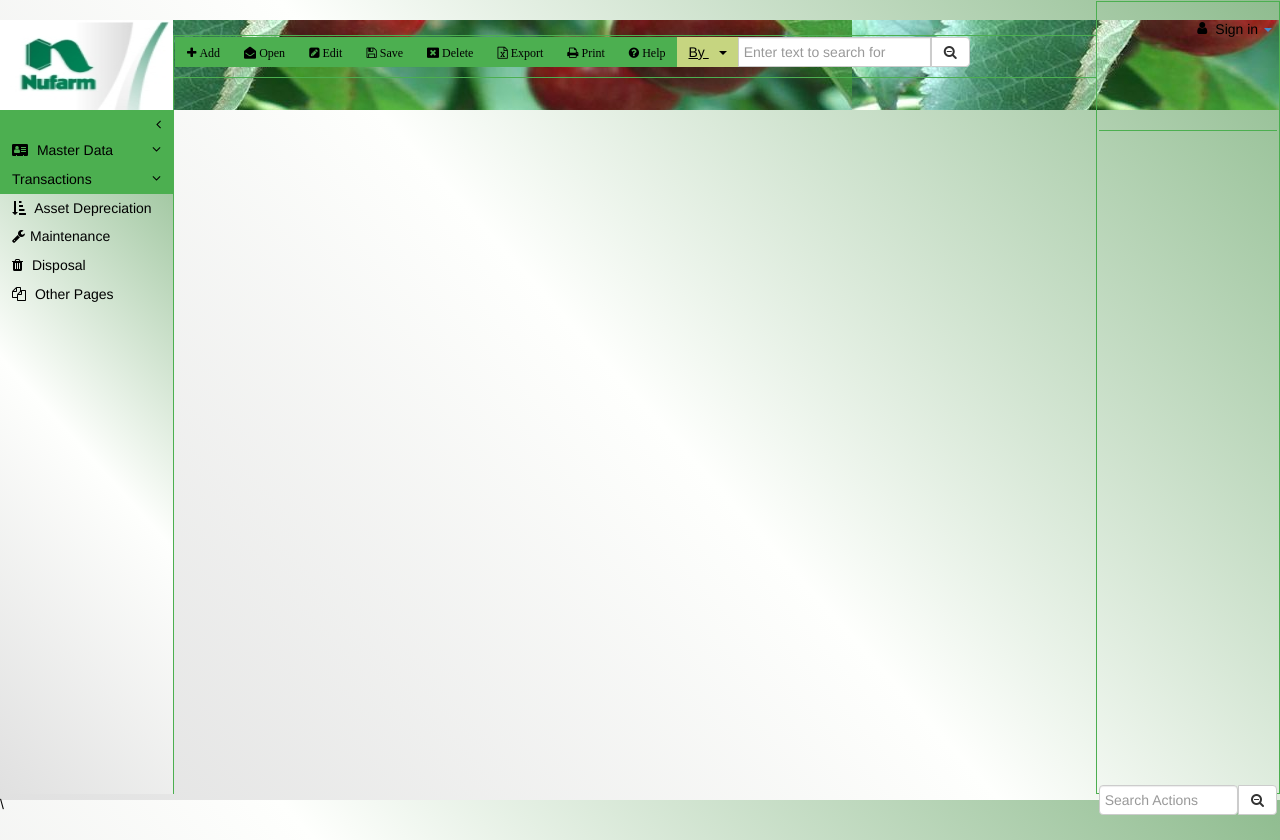
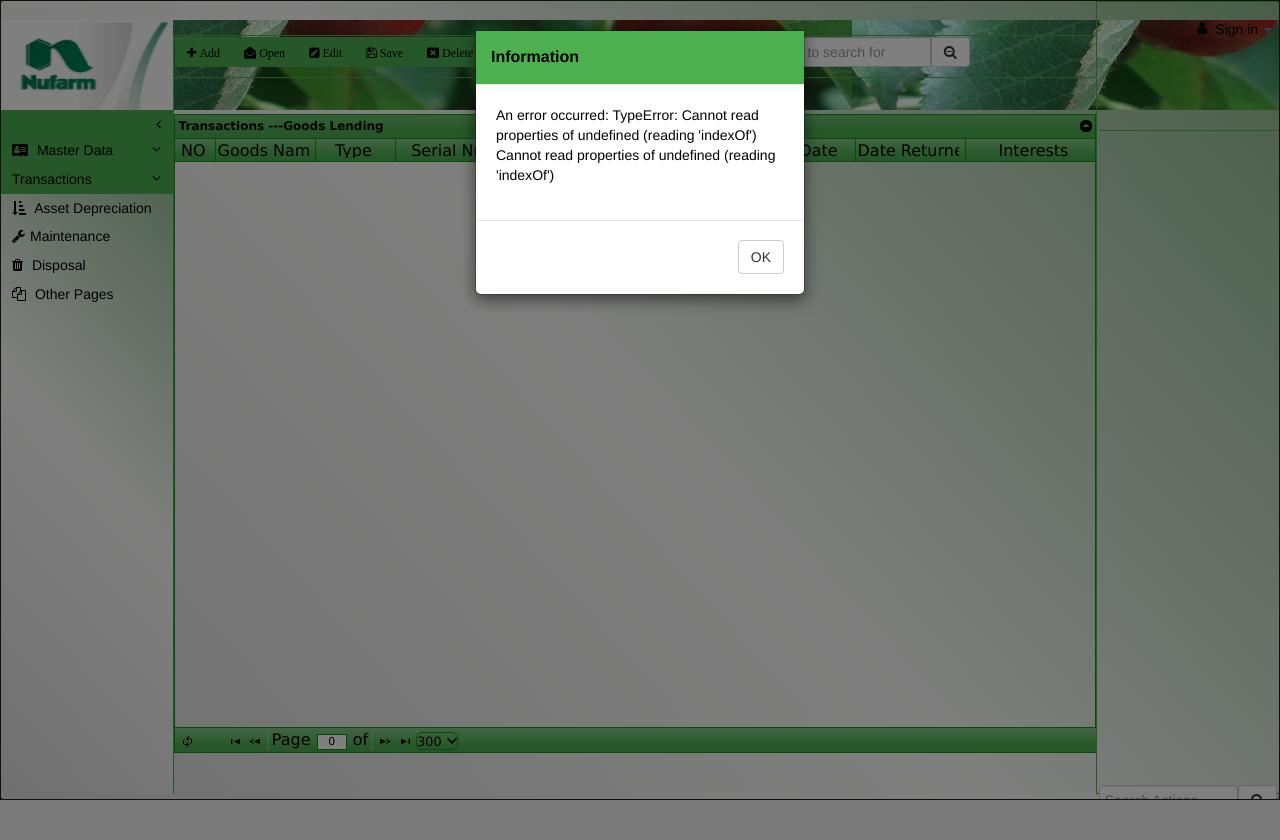
Before and after one commit to nandardevdjango/Nufarm_Asset_Management, a Django app: template N_Asset/app/templates/app/Transactions/NA_F_Goods_Lending.html in a window 1280 px wide. Shown: the top 840 px of the page. After the commit the page ends 800 px from the top, so only its background shows below. Run offline with Django 3.2, Linux system fonts and the light colour scheme; the template is opened without the code that fills it, so the values that code supplies are empty; some libraries are stand-ins or nearby versions.

Commit message:
finish n a goods lending

```diff
--- a/N_Asset/NA_DataLayer/NA_Goods_Lending_BR.py
+++ b/N_Asset/NA_DataLayer/NA_Goods_Lending_BR.py
@@ -94,9 +94,9 @@
 			FKGoods = int(row[0])
 
 			if newVal == "R":
-				Query = """UPDATE n_a_goods_lending SET status = %(newVal)s WHERE idapp = %(idapp)s, datereturn = NOW() """
+				Query = """UPDATE n_a_goods_lending SET status = %(newVal)s, datereturn = NOW() WHERE idapp = %(idapp)s """
 			else:
-				Query = """UPDATE n_a_goods_lending SET status = %(newVal)s WHERE idapp = %(idapp)s, datereturn = NULL """
+				Query = """UPDATE n_a_goods_lending SET status = %(newVal)s, datereturn = NULL WHERE idapp = %(idapp)s """
 			cur.execute(Query,{'newVal':newVal,'idapp':idapp})
 
 			Query = """SELECT COUNT(FK_goods) FROM (SELECT DISTINCT nl.FK_goods,nl.TypeApp,nl.SerialNumber FROM n_a_goods_lending nl WHERE nl.Status = 'R'
--- a/N_Asset/app/NA_Views/NA_Goods_Lending_View.py
+++ b/N_Asset/app/NA_Views/NA_Goods_Lending_View.py
@@ -272,6 +272,8 @@
 
 	datelending = forms.DateField(required=True,widget=forms.TextInput(attrs={'class': 'NA-Form-Control','style':'width:105px;display:inline-block;margin-right:auto;padding-left:5px','tabindex':6,
                                    'placeholder': 'dd/mm/yyyy','data-value':'dd/mm/yyyy','tittle':'Please enter date lent','patern':'((((0[13578]|1[02])\/(0[1-9]|1[0-9]|2[0-9]|3[01]))|((0[469]|11)\/(0[1-9]|1[0-9]|2[0-9]|3[0]))|((02)(\/(0[1-9]|1[0-9]|2[0-8]))))\/(19([6-9][0-9])|20([0-9][0-9])))|((02)\/(29)\/(19(6[048]|7[26]|8[048]|9[26])|20(0[048]|1[26]|2[048])))'}))
+	#datereturn = forms.DateField(required=True,widget=forms.TextInput(attrs={'class': 'NA-Form-Control','style':'width:105px;display:inline-block;margin-right:auto;padding-left:5px','tabindex':6,
+ #                                  'placeholder': 'dd/mm/yyyy','data-value':'dd/mm/yyyy','tittle':'Please enter date lent','patern':'((((0[13578]|1[02])\/(0[1-9]|1[0-9]|2[0-9]|3[01]))|((0[469]|11)\/(0[1-9]|1[0-9]|2[0-9]|3[0]))|((02)(\/(0[1-9]|1[0-9]|2[0-8]))))\/(19([6-9][0-9])|20([0-9][0-9])))|((02)\/(29)\/(19(6[048]|7[26]|8[048]|9[26])|20(0[048]|1[26]|2[048])))'}))
 	fk_stock = forms.IntegerField(widget=forms.HiddenInput(),required=False)
 	fk_responsibleperson = forms.CharField(widget=forms.TextInput(attrs={#Employee Code
                                    'class': 'NA-Form-Control','style':'width:120px;display:inline-block;margin-right:5px;margin-bottom:2px;','tabindex':4,
--- a/N_Asset/app/templates/app/Transactions/NA_F_Goods_Lending.html
+++ b/N_Asset/app/templates/app/Transactions/NA_F_Goods_Lending.html
@@ -275,7 +275,7 @@
 						url: url,
 						mtype: "GET",
 						datatype: "json",
-						colNames: ['idapp', 'NO', 'Goods Name', 'Type', 'Serial Number', 'Lent By', 'Sent By', 'Lent Date', 'Interests', 'Responsible By', 'Ref Goods From', 'IsNew', 'Status', 'Descriptions', 'Created Date', 'Created By'],
+						colNames: ['idapp', 'NO', 'Goods Name', 'Type', 'Serial Number', 'Lent By', 'Sent By', 'Lent Date', 'Date Returned', 'Interests', 'Responsible By', 'Ref Goods From', 'IsNew', 'Status', 'Descriptions', 'Created Date', 'Created By'],
 						colModel: [
                             { name: 'idapp', key: true, hidden: true, align: 'left' },
                             { name: 'NO', width: 40, align: 'right', sortable: false, editable: false, },
@@ -310,8 +310,8 @@
                                         		url = NA.common.addURLParam(url, 'newVal', NewVal);
                                         		//set data
                                         		$.post(url, function (data, status, xhr) {
-                                        			if (parseInt(status) != 200) {
-                                        				if (parseInt(status) >= 500) {
+                                        			if (parseInt(xhr.status) != 200) {
+                                        				if (parseInt(xhr.status) >= 500) {
                                         					//reset value
                                         					grid.jqGrid('setColProp', 'status', { editoptions: { value: { 'L': 'Lent', 'R': 'Return' } } });
                                         					win.document.body.style.cursor = 'default'; XhrError(xhr);
```
Also changed, not shown: 1 other file.
